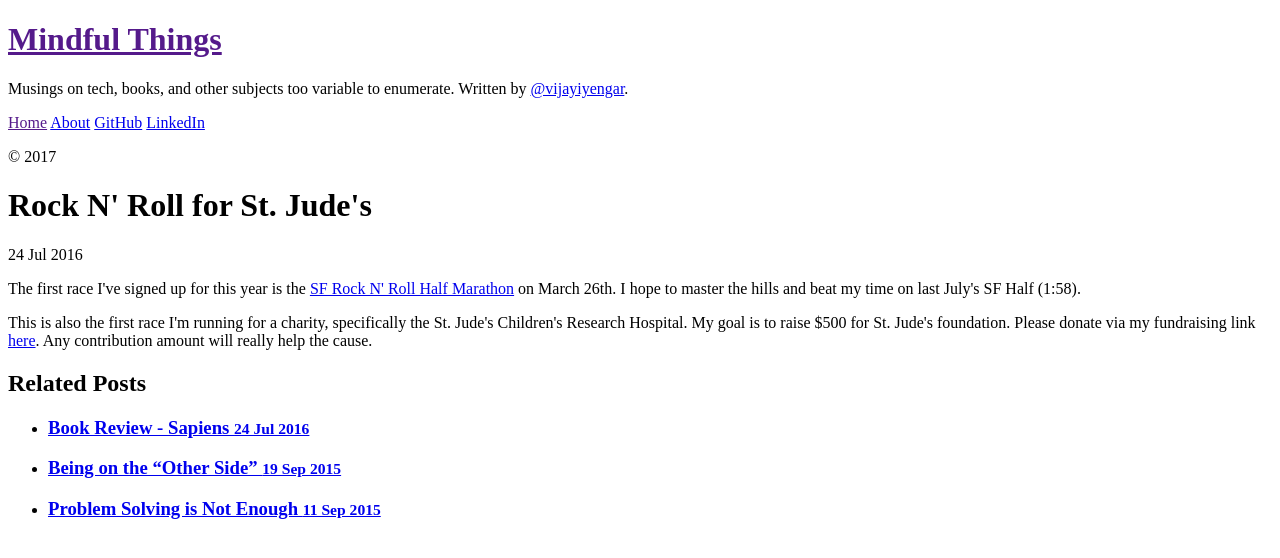
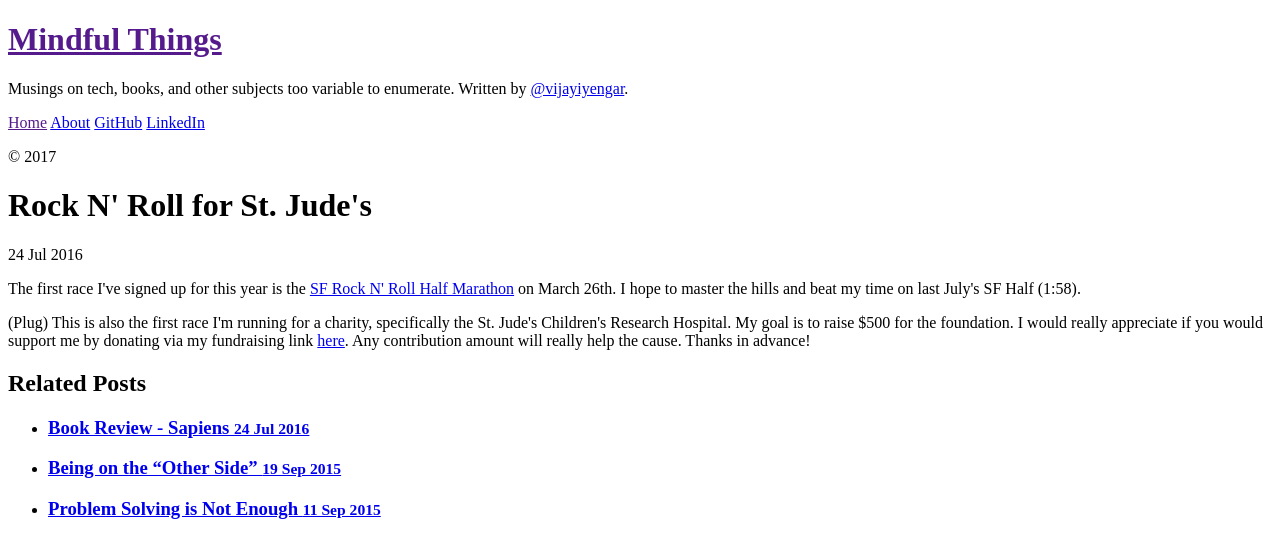
Before and after one commit to ranic/ranic.github.io, a Jekyll site: the page built from _posts/2017-01-03-rock-n-roll-for-st-judes.html, in a window 1280 px wide. Shown: the top 558 px of the page. Built offline with Jekyll 4.4.1, drawn with Linux system fonts in a browser that asks for light colours.

Commit message:
[Update] Rock N' Roll for St. Jude's

```diff
--- a/_posts/2017-01-03-rock-n-roll-for-st-judes.html
+++ b/_posts/2017-01-03-rock-n-roll-for-st-judes.html
@@ -10,5 +10,5 @@ tags:
 The first race I've signed up for this year is the <a href="http://www.runrocknroll.com/san-francisco/">SF Rock N' Roll Half Marathon</a> on March 26th. I hope to master the hills and beat my time on last July's SF Half (1:58).
 </p>
 <p>
-This is also the first race I'm running for a charity, specifically the St. Jude's Children's Research Hospital. My goal is to raise $500 for St. Jude's foundation. Please donate via my fundraising link <a href="http://fundraising.stjude.org/site/TR/Heroes/Heroes?px=4371626&pg=personal&fr_id=59360">here</a>. Any contribution amount will really help the cause.
+(Plug) This is also the first race I'm running for a charity, specifically the St. Jude's Children's Research Hospital. My goal is to raise $500 for the foundation. I would really appreciate if you would support me by donating via my fundraising link <a href="http://fundraising.stjude.org/site/TR/Heroes/Heroes?px=4371626&pg=personal&fr_id=59360">here</a>. Any contribution amount will really help the cause. Thanks in advance!
 </p>
```
